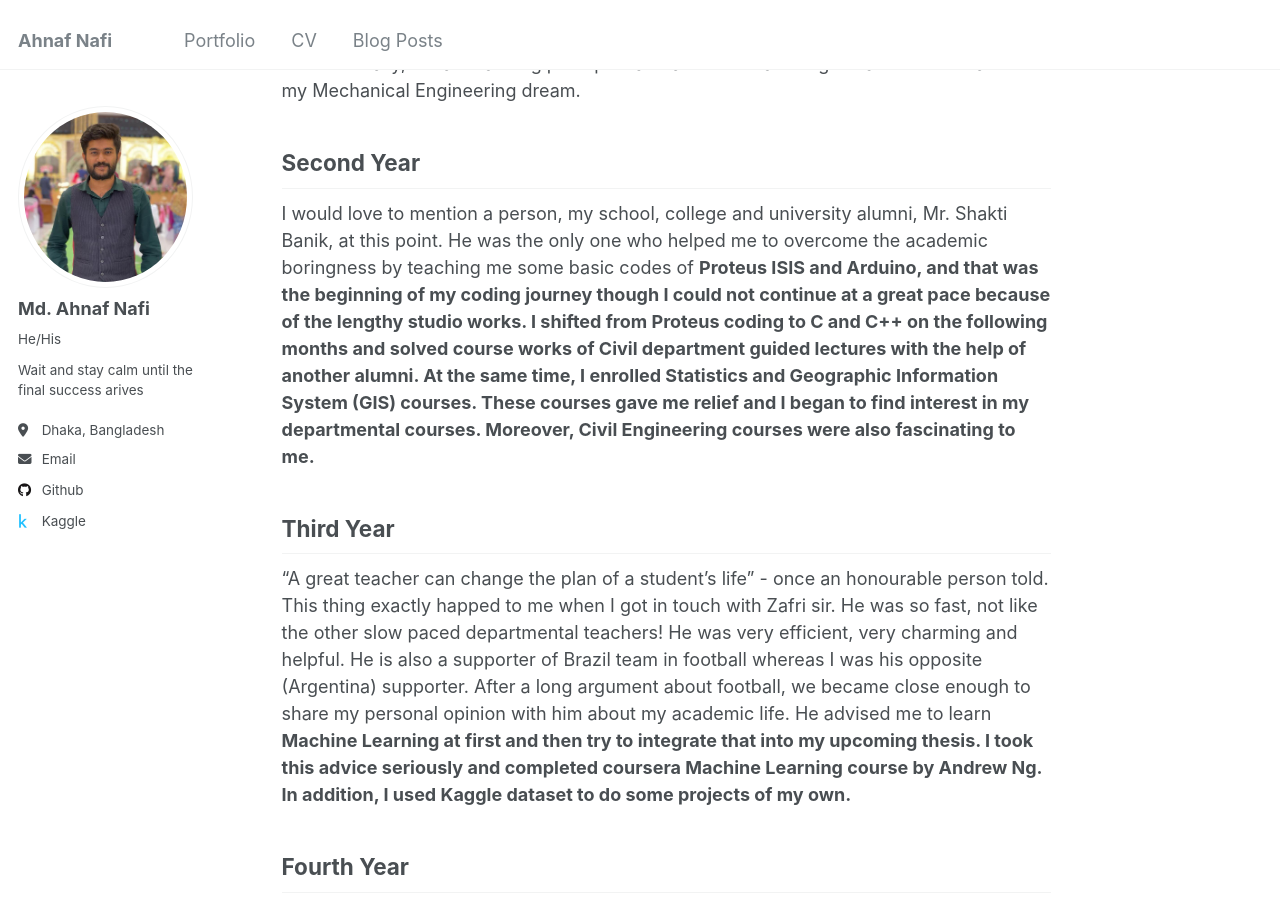
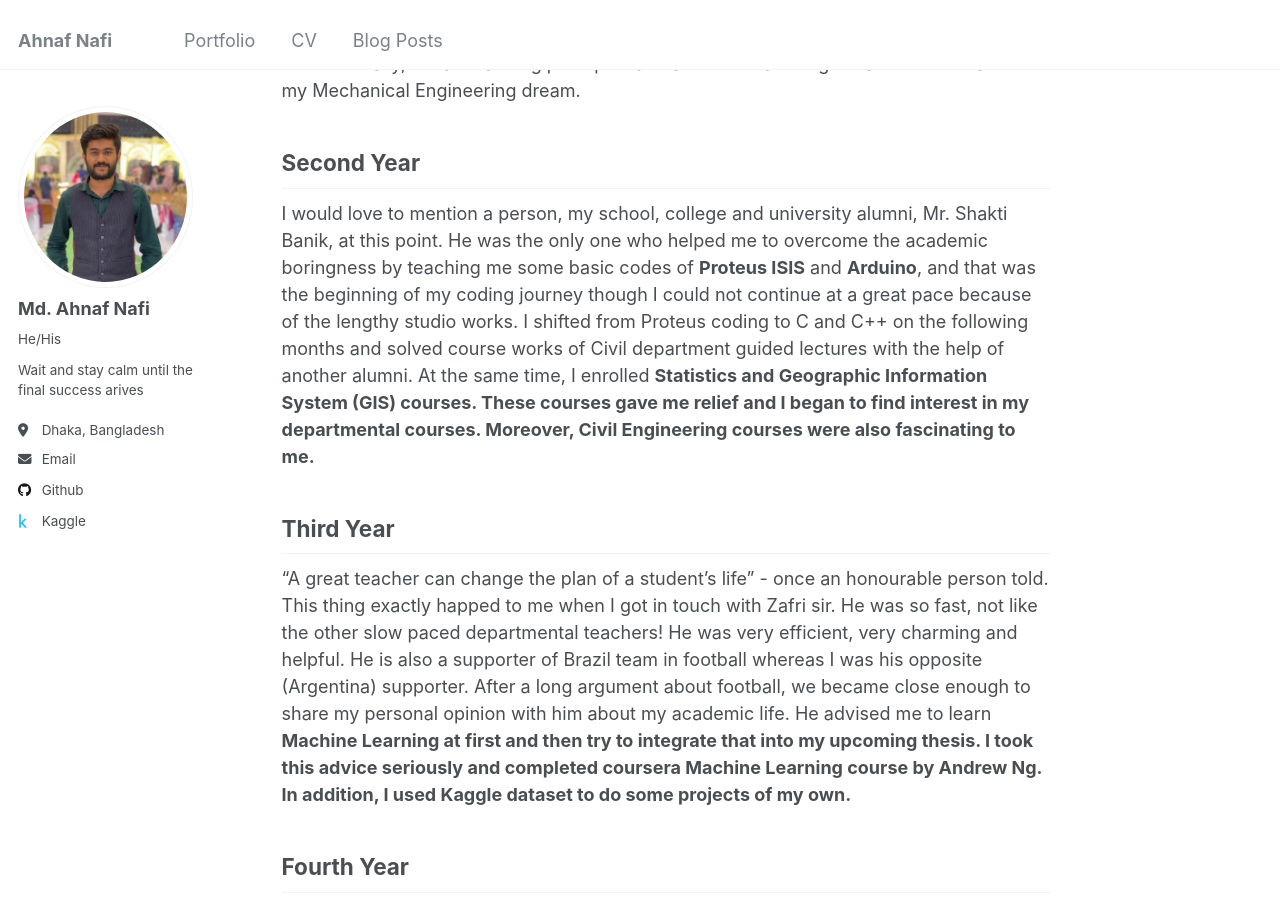
Before and after one commit to NafixData/ahnafnafi, a Jekyll site: the page built from _posts/2013-08-14-blog-post-2.md, in a window 1280 px wide and 900 px high, scrolled down 805 px. Built offline with Jekyll 4.4.1, drawn with Linux system fonts in a browser that asks for light colours.

```diff
--- a/_posts/2013-08-14-blog-post-2.md
+++ b/_posts/2013-08-14-blog-post-2.md
@@ -21,7 +21,7 @@ I got the opportunity to study Urban and Regional Planning. This department hamp
 
 Second Year
 ------
-I would love to mention a person, my school, college and university alumni, Mr. Shakti Banik, at this point. He was the only one who helped me to overcome the academic boringness by teaching me some basic codes of <b>Proteus ISIS<b> and <b>Arduino<b>, and that was the beginning of my coding journey though I could not continue at a great pace because of the lengthy studio works. I shifted from Proteus coding to C and C++ on the following months and solved course works of Civil department guided lectures with the help of another alumni. At the same time, I enrolled <b>Statistics<b> and <b>Geographic Information System (GIS)<b> courses. These courses gave me relief and I began to find interest in my departmental courses. Moreover, Civil Engineering courses were also fascinating to me.
+I would love to mention a person, my school, college and university alumni, Mr. Shakti Banik, at this point. He was the only one who helped me to overcome the academic boringness by teaching me some basic codes of <b>Proteus ISIS</b> and <b>Arduino</b>, and that was the beginning of my coding journey though I could not continue at a great pace because of the lengthy studio works. I shifted from Proteus coding to C and C++ on the following months and solved course works of Civil department guided lectures with the help of another alumni. At the same time, I enrolled <b>Statistics<b> and <b>Geographic Information System (GIS)<b> courses. These courses gave me relief and I began to find interest in my departmental courses. Moreover, Civil Engineering courses were also fascinating to me.
 
 Third Year
 ------
```
